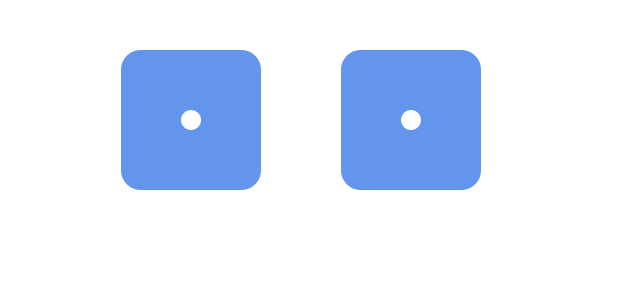
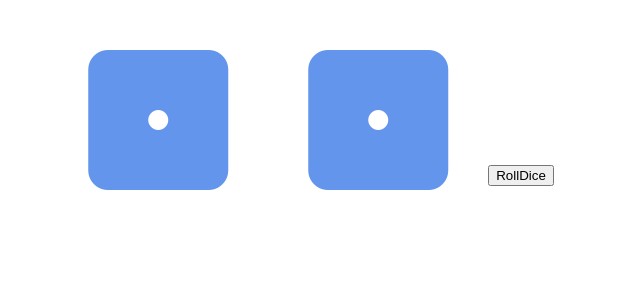
Before and after one commit to dotsync/Dice, a React (Create React App) app: page / in a window 1280 px wide. Shown: the top 300 px of the page, without its empty margins (339-979 px from the left). Built offline with nearby package versions, Linux system fonts and the light colour scheme.

Commit message:
Implements random roll functionality for dice

```diff
--- a/src/components/RollDice.jsx
+++ b/src/components/RollDice.jsx
@@ -2,6 +2,9 @@
 import Die from './Die';
 
 export class RollDice extends Component {
+  static defaultProps = {
+    number: ['one', 'two', 'three', 'four', 'five', 'six']
+  };
   constructor(props) {
     super(props)
 
@@ -9,13 +12,19 @@
       die1: 'one',
       die2: 'one',
     }
+    this.roll = this.roll.bind(this);
   }
-
+  roll() {
+    const newDie1 = this.props.number[Math.floor(Math.random() * this.props.number.length)];
+    const newDie2 = this.props.number[Math.floor(Math.random() * this.props.number.length)];
+    this.setState({die1: newDie1, die2: newDie2})
+  }
   render() {
     return (
       <div>
-        <Die number={this.state.die1}/>
-        <Die number={this.state.die2}/>
+        <Die number={this.state.die1} />
+        <Die number={this.state.die2} />
+        <button onClick={this.roll}>RollDice</button>
       </div>
     )
   }
```
